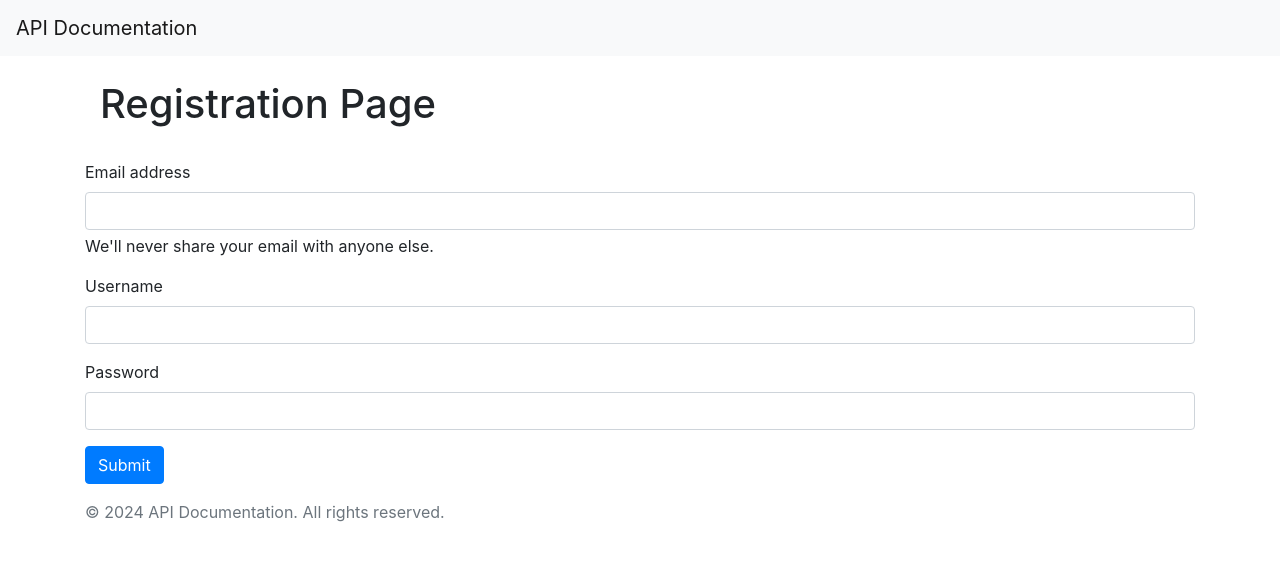
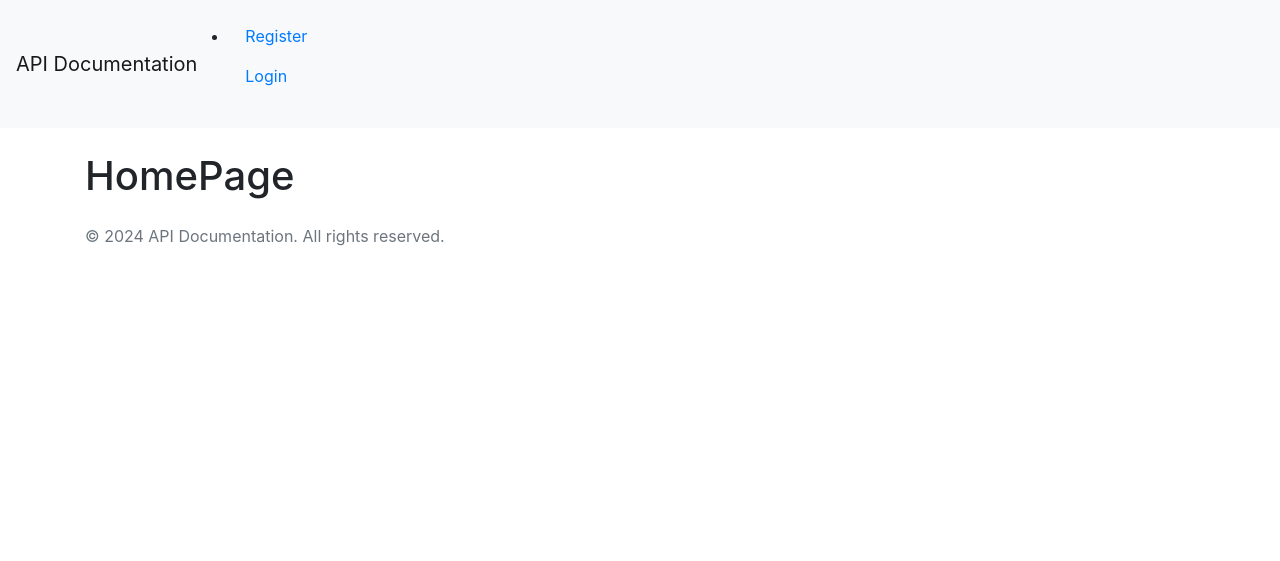
Before and after one commit to DingxDon/api_auth, a Django app: template accounts/templates/home.html in a window 1280 px wide. Shown: the top 561 px of the page. Run offline with Django 5.2, Linux system fonts and the light colour scheme; the template is opened without the code that fills it, so the values that code supplies are empty; some libraries are stand-ins or nearby versions.

Commit message:
Add Some FrontEnd Pages

```diff
--- a/accounts/templates/base.html
+++ b/accounts/templates/base.html
@@ -21,12 +21,21 @@
             <button class="navbar-toggler" type="button" data-toggle="collapse" data-target="#navbarNav" aria-controls="navbarNav" aria-expanded="false" aria-label="Toggle navigation">
                 <span class="navbar-toggler-icon"></span>
             </button>
+
             <div class="collapse navbar-collapse" id="navbarNav">
-                <ul class="navbar-nav">
-                    <!-- Add any navigation links specific to API documentation -->
+                <ul class="navbar nav-underline">
+                    <li class="nav-item">
+                        <a class="nav-link" href={% url 'RegisterPage' %}>Register</a>
+                        {% if user.is_authenticated %}
+                        <a class="nav-link" href="home.html">Logout</a>
+                        {% else %}
+                        <a class="nav-link" href="{% url 'LoginPage' %}">Login</a>
+                        {% endif %}
+                    </li>
                 </ul>
             </div>
         </nav>
+
     </header>
 
     <main class="container mt-4">
--- a/accounts/templates/home.html
+++ b/accounts/templates/home.html
@@ -2,27 +2,7 @@
 
 {% block content %}
 
-<h1 class= "container">
-    Registration Page
-</h1>
-</br>
+<h1> HomePage</h1>
 
-<form method="post" action="{% url 'signup' %}">
-    {% csrf_token %}
-    <div class="mb-3">
-        <label for="exampleInputEmail1" class="form-label">Email address</label>
-        <input type="email" class="form-control" id="exampleInputEmail1" name="email" aria-describedby="emailHelp">
-        <div id="emailHelp" class="form-text">We'll never share your email with anyone else.</div>
-    </div>
-    <div class="mb-3">
-        <label for="exampleInputUsername" class="form-label">Username</label>
-        <input type="text" class="form-control" id="exampleInputUsername" name="username">
-    </div>
-    <div class="mb-3">
-        <label for="exampleInputPassword1" class="form-label">Password</label>
-        <input type="password" class="form-control" id="exampleInputPassword1" name="password">
-    </div>
-    <button type="submit" class="btn btn-primary">Submit</button>
-</form>
 
-{% endblock%}
+{% endblock %}
--- a/accounts/urls.py
+++ b/accounts/urls.py
@@ -6,7 +6,7 @@ from rest_framework_simplejwt.views import (
     TokenRefreshView,
     TokenVerifyView
 )
-from .views import PasswordChangeView, LogoutView, DeleteAccountView
+from .views import PasswordChangeView, LogoutView, DeleteAccountView, Login_View, Register_view
 
 
 
@@ -15,6 +15,8 @@ urlpatterns = [
     path("account/", include([
         path("signup/", views.SignUpView.as_view(), name="signup"),
         path("login/", views.LoginView.as_view(), name="login"),
+        path('loginPage/', Login_View, name='LoginPage'),
+        path('RegisterPage/', Register_view, name='RegisterPage'),
         path("logout/", views.LogoutView.as_view(), name="logout"),
         path("password/change/", views.PasswordChangeView.as_view(), name="password_change"),
         path("delete-account/", views.DeleteAccountView.as_view(), name="delete_account"),
```
Also changed, not shown: accounts/templates/register.html (added, +28 -0 lines), accounts/views.py (+14 -5 lines).
